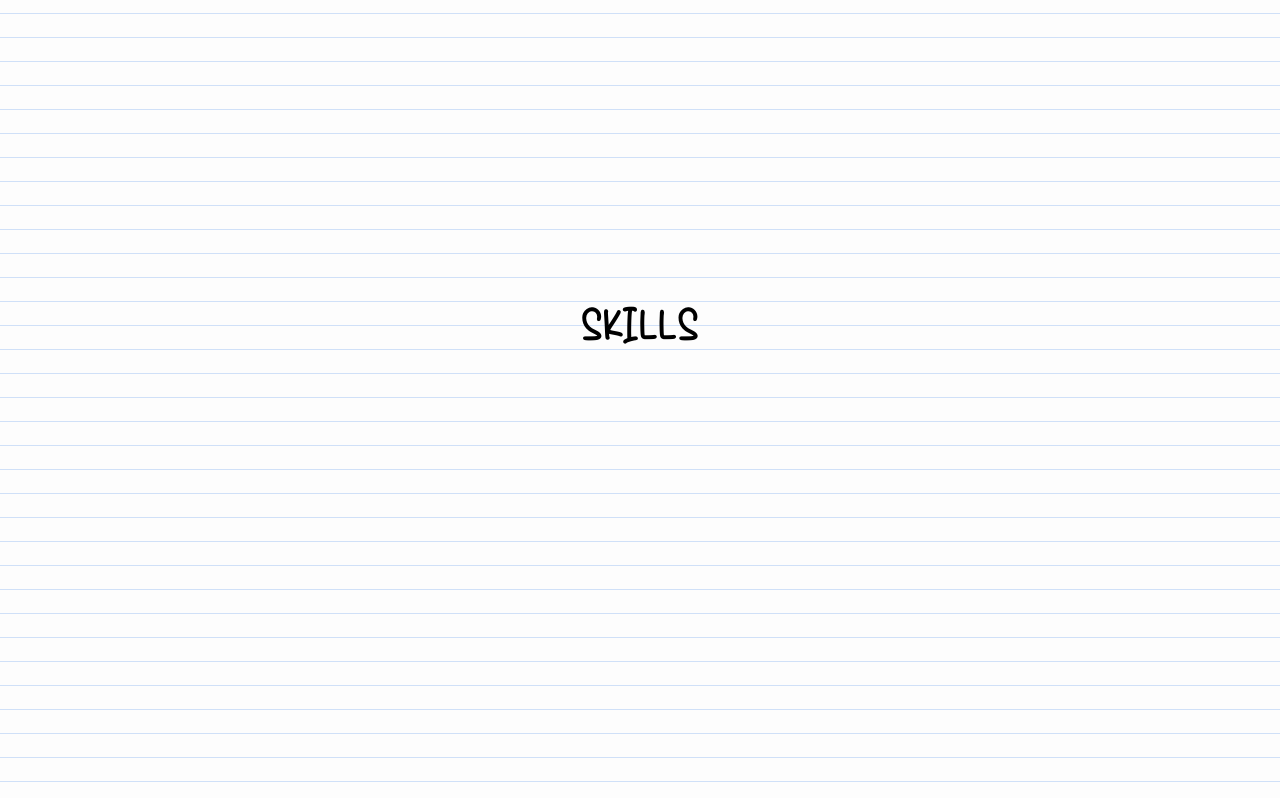
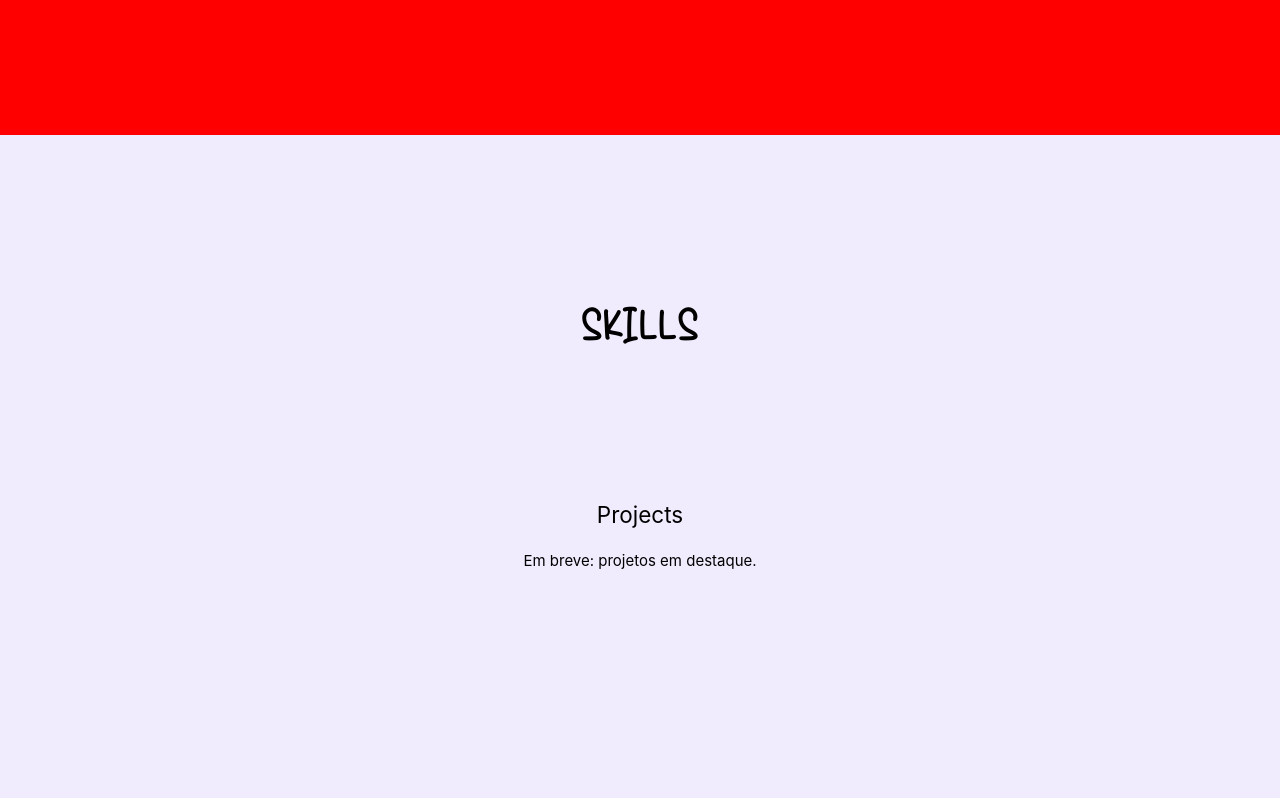
Before and after one commit to RanyelCerracena/Portfolio, a Vue app: page /about in a window 1280 px wide. Shown: the part 1522-2320 px from the top of the page. Built offline with nearby package versions, Linux system fonts and the light colour scheme.

Commit message:
Adição de classes para reestruturação das ancoras

```diff
--- a/src/App.vue
+++ b/src/App.vue
@@ -2,14 +2,28 @@
 import Home from './components/Home.vue'
 import TheHeader from './components/TheHeader.vue'
 import About from './components/AboutPage.vue'
-
 </script>
 
 <template>
   <TheHeader class="myHeader" />
   <main>
-    <Home id="home" />
-    <About class="about" />
+    <section id="home" class="anchor-section home-section">
+      <Home />
+    </section>
+
+    <section id="about" class="anchor-section about-section">
+      <About class="about" />
+    </section>
+
+    <section id="projects" class="anchor-section projects-section">
+      <h2>Projects</h2>
+      <p>Em breve: projetos em destaque.</p>
+    </section>
+
+    <section id="contact" class="anchor-section contact-section">
+      <h2>Contact</h2>
+      <p>Você pode me encontrar nas minhas redes sociais.</p>
+    </section>
 
     <div class="homeBtn">
       <a href="#home"><i class="bi bi-house"></i></a>
@@ -19,7 +33,30 @@ import About from './components/AboutPage.vue'
 
 <style scoped>
 main {
-  height: 400dvh;
+  min-height: 100dvh;
+}
+
+.anchor-section {
+  min-height: 100dvh;
+  background-color: red;
+}
+
+.projects-section,
+.contact-section {
+  display: flex;
+  flex-direction: column;
+  justify-content: center;
+  align-items: center;
+  gap: 1rem;
+  text-align: center;
+}
+
+.projects-section {
+  background-color: #f1ecfd;
+}
+
+.contact-section {
+  background-color: #ffe9ef;
 }
 i {
   color: #fff;
--- a/src/components/AboutPage.vue
+++ b/src/components/AboutPage.vue
@@ -2,7 +2,7 @@
 </script>
 <template>
   <div class="about-page">
-    <h1 id="about" class="aboutme">About Me</h1>
+    <h1 class="aboutme">About Me</h1>
 
     <img class="myPhoto" src="/Ranyel.png" alt="" />
 
@@ -14,7 +14,7 @@
       sempre buscando evoluir e entregar projetos completos, eficientes e inovadores.
     </p>
 
-    <h2 class="skills">SKILLS</h2>
+    <h2 id="skills" class="skills">SKILLS</h2>
     <div class="langs">
       <svg xmlns="http://www.w3.org/2000/svg" viewBox="0 0 128 128">
         <path
```
